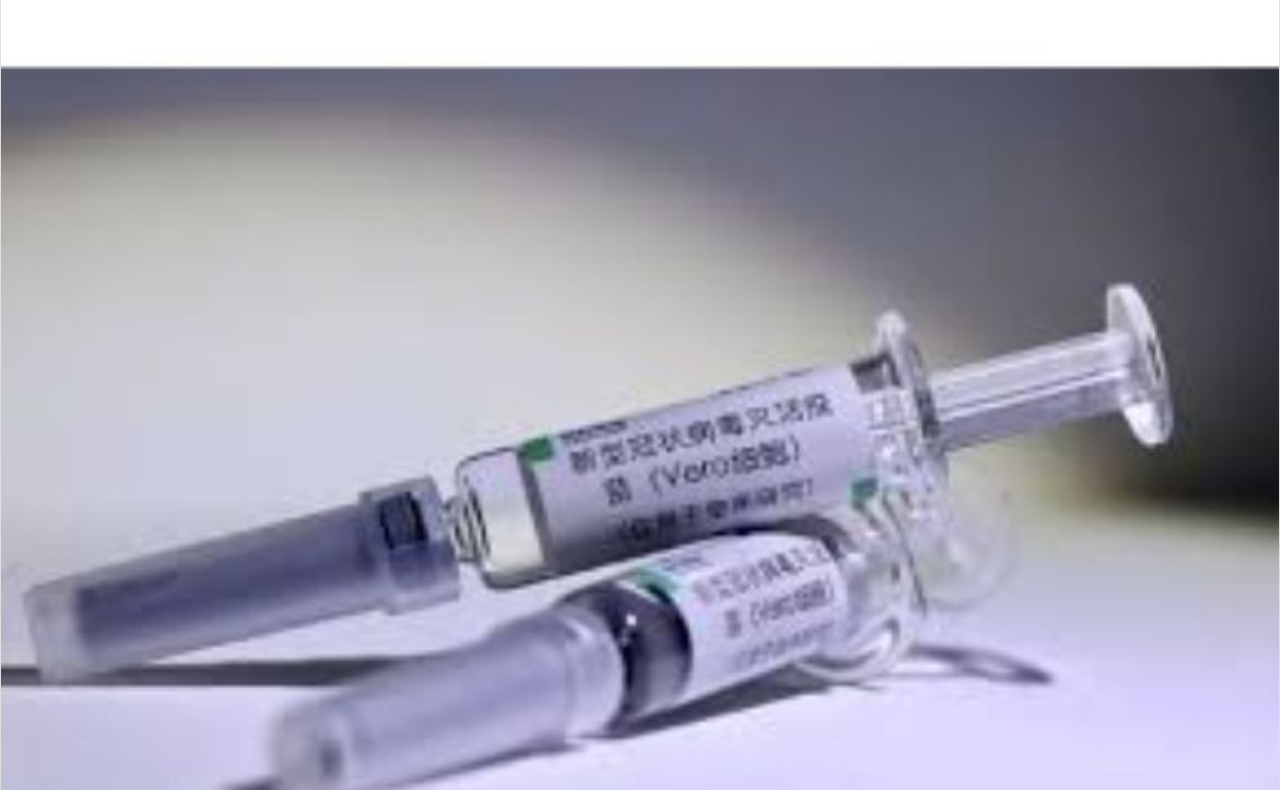
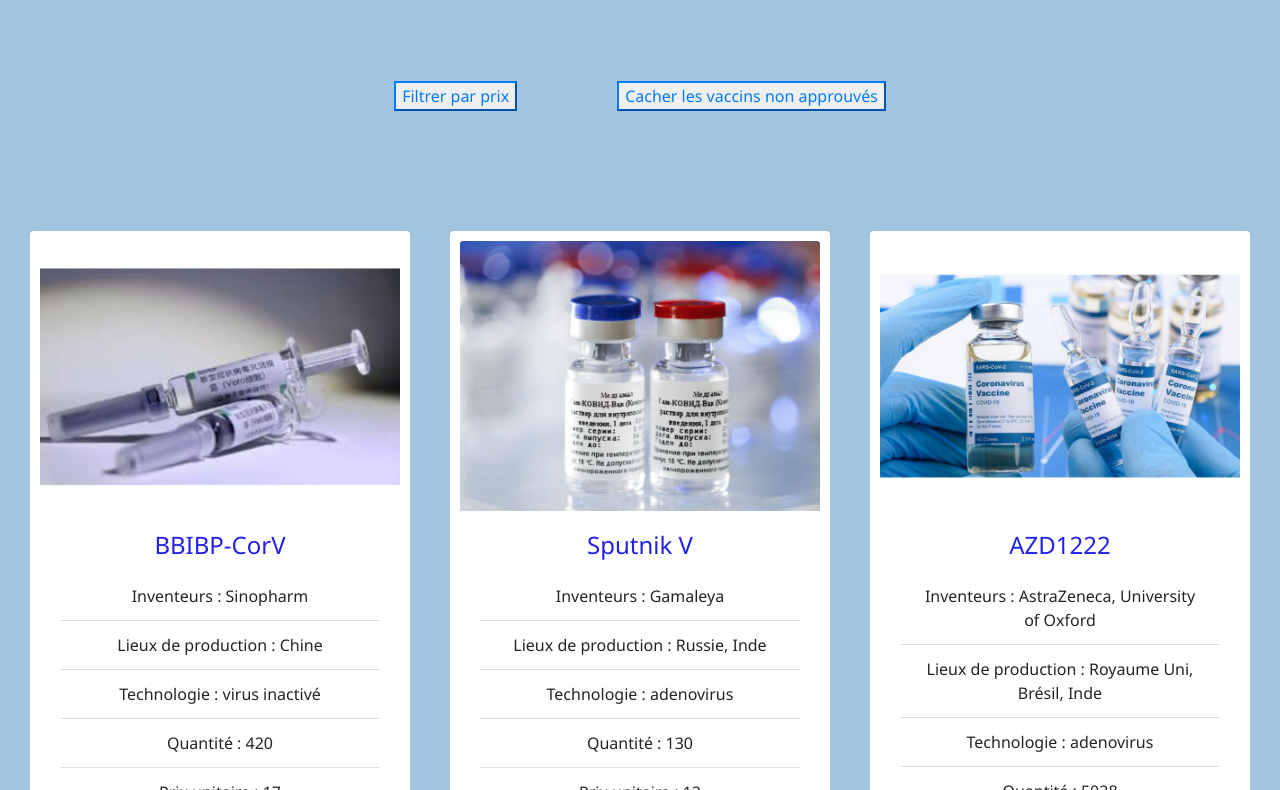
Before and after one commit to alessiaskia/i3-wad20-epreuve-js, a website built with Parcel: page index.html in a window 1280 px wide. Shown: the part 117-907 px from the top of the page. Built offline with nearby package versions, Linux system fonts and the light colour scheme.

Commit message:
added basic CSS

```diff
--- a/script.js
+++ b/script.js
@@ -8,11 +8,11 @@
 const title = '<h1>Précommande de vaccins contre la COVID-19</h1>';
 
 // create header w/2 buttons
-const header = '<header><button class="btn-filter-by-price">Filtrer par prix</button><button class="btn-filter-by-approval">Cacher les vaccins non approuvés</button></header>';
+const header = '<header><button class="btn-filter-by-price btn-outline-primary">Filtrer par prix</button><button class="btn-filter-by-approval btn-outline-primary">Cacher les vaccins non approuvés</button></header>';
 
 // create card for each vaccine
 let card = '';
-let container = '<main class="flex-wrap">';
+let container = '<main class="wrapper">';
 
 for (const vaccine of vaccines) {
   card = `<div class="card" id="${vaccine.id}">
@@ -30,17 +30,20 @@
   } else {
     card += '<li class="list-group-item">Approuvé : non</li>';
   }
-  card += `</ul>
-        <label for="quantity">Quantity : </label>
-        <input type="number" id="quantity">
-        <button class="btn-book">Réserver </button>
-        </div></div>`;
+  card += `<li class="list-group-item">
+            <label for="quantity">Quantity : </label>
+            <input type="number" id="quantity">
+            <button class="btn-book btn-primary btn-sm">Réserver </button>
+            </li>
+        </ul>
+    </div>
+    </div>`;
   container += card;
 }
 container += '</main>';
 
 // create footer
-const footer = '<footer><h3>Résumé de votre commande</h3><button class="btn-order">Passer la commande</button></footer>';
+const footer = '<footer><h3>Résumé de votre commande</h3><button class="btn-order btn-primary btn-lg">Passer la commande</button></footer>';
 
 // --> to HTML
 app.innerHTML = `${title + header + container + footer}`;
--- a/styles.scss
+++ b/styles.scss
@@ -1,5 +1,9 @@
 @import "@fortawesome/fontawesome-free/css/all.css";
 @import "~bootstrap/scss/bootstrap";
+
+//variables
+$primary-clear: rgb(163, 196, 223);
+$primary-blue: rgb(33, 33, 233);
 
 * {
   box-sizing: border-box;
@@ -9,4 +13,49 @@
   padding: 0;
   margin: 0;
   min-height: 100%;
+  background-color: $primary-clear;
+  font-size: 16px;
+  font-family: "Segoe UI", Tahoma, Geneva, Verdana, sans-serif;
+  text-align: center;
 }
+
+.wrapper {
+  display: flex;
+  flex-wrap: wrap;
+  justify-content: center;
+}
+
+img {
+  display: block;
+  width: 100%;
+}
+
+.card {
+  width: 380px;
+  border: none;
+  background-color: white;
+  justify-content: center;
+  padding: 10px;
+  margin: 20px;
+}
+
+.card:hover {
+  border: 1px solid $primary-blue;
+}
+
+h1,
+header,
+footer,
+button {
+  margin: 50px;
+}
+
+h1,
+h3,
+h5 {
+  color: $primary-blue;
+}
+
+h5 {
+  font-size: 1.5rem;
+}
```
